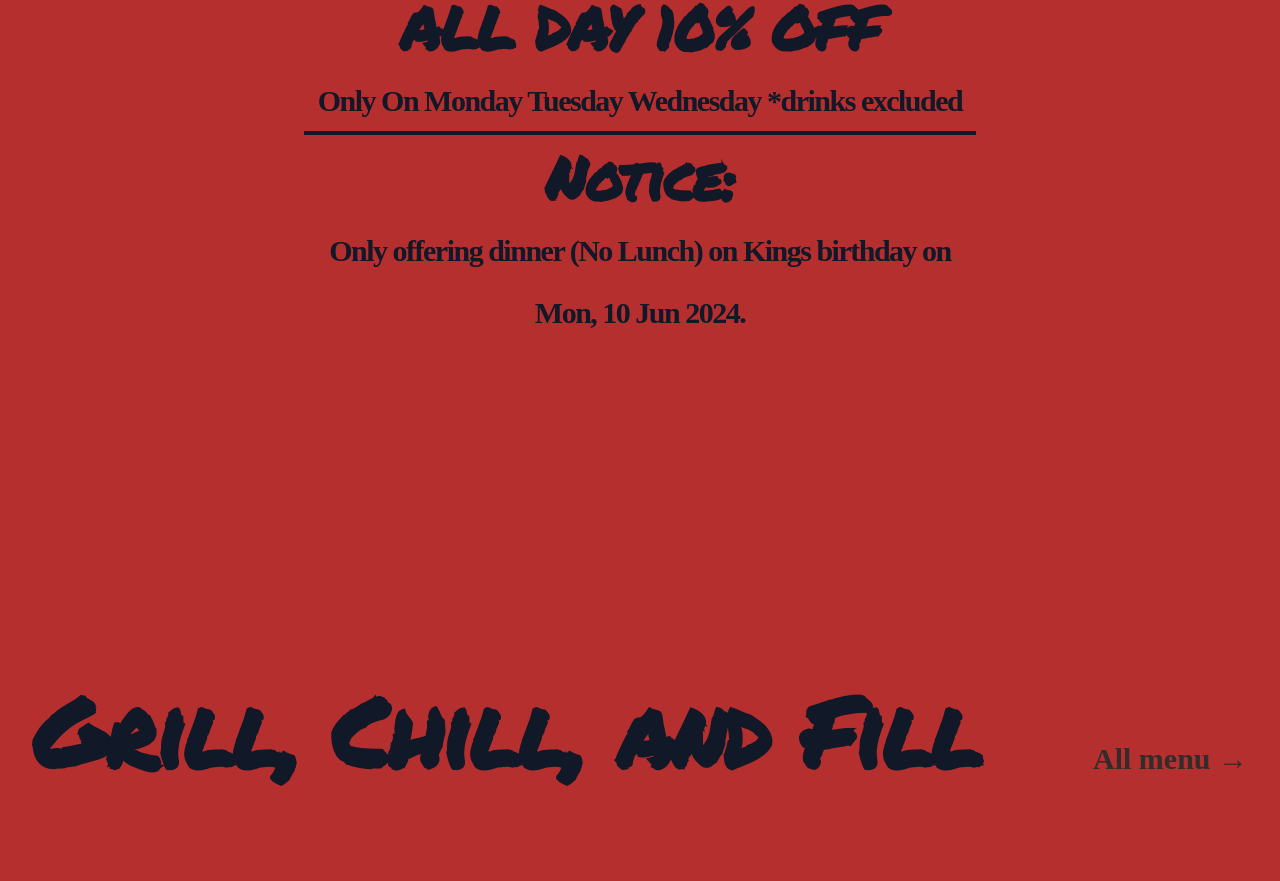
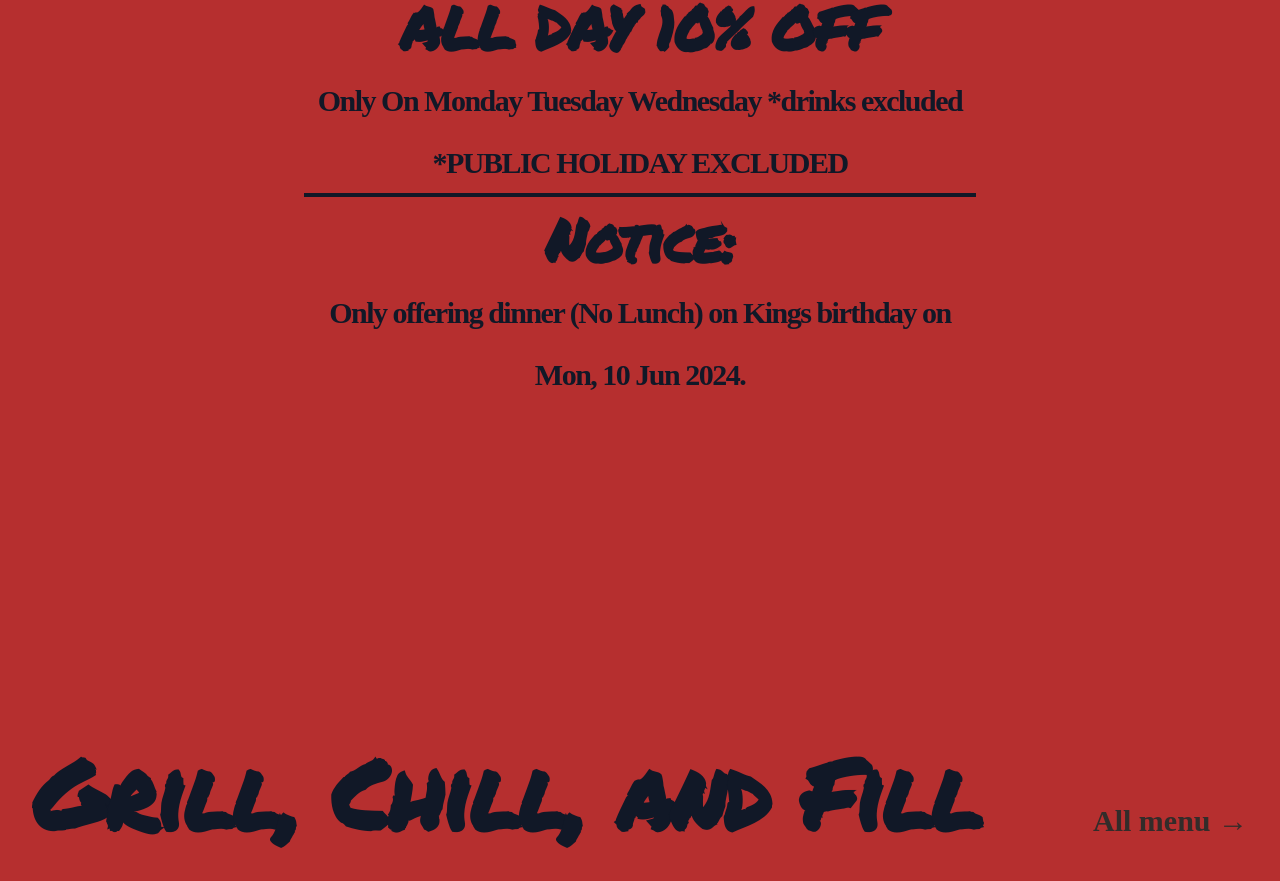
Before and after one commit to ITERSYNC/parorobbq, a Next.js app: page / in a window 1280 px wide. Shown: the part 1357-2238 px from the top of the page. Built offline with nearby package versions, Linux system fonts and the light colour scheme; grey boxes are pictures that could not be loaded; a web font is replaced by a local one.

Commit message:
FEAT: update information

```diff
--- a/app/page.tsx
+++ b/app/page.tsx
@@ -600,6 +600,10 @@ export default function Example() {
               <span className='font-nanum-brush text-[25px] sm:text-3xl'>
                 Only On Monday Tuesday Wednesday *drinks excluded
               </span>
+              <br />
+              <span className='font-nanum-brush text-[25px] sm:text-3xl'>
+                *PUBLIC HOLIDAY EXCLUDED
+              </span>
             </h1>
             <Separator
               orientation='horizontal'
```
